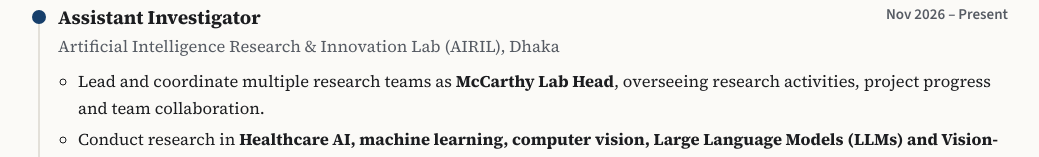
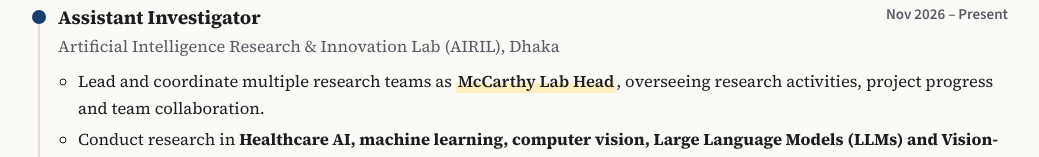
Before and after one commit to Pappokhan/Pappokhan.github.io, a plain HTML site: page experience.html in a window 1280 px wide. Shown: the part 292-449 px from the top of the page, without its empty margins (120-1159 px from the left). Drawn offline with nearby package versions, Linux system fonts and the light colour scheme.

Commit message:
Update experience.html

```diff
--- a/experience.html
+++ b/experience.html
@@ -55,7 +55,7 @@
       </div>
       <span class="org">Artificial Intelligence Research &amp; Innovation Lab (AIRIL), Dhaka</span>
       <ul>
-        <li>Lead and coordinate multiple research teams as <strong>McCarthy Lab Head</strong>, overseeing research activities, project progress and team collaboration.</li>
+        <li>Lead and coordinate multiple research teams as <strong><mark>McCarthy Lab Head</mark></strong>, overseeing research activities, project progress and team collaboration.</li>
         <li>Conduct research in <strong>Healthcare AI, machine learning, computer vision, Large Language Models (LLMs) and Vision-Language Models (VLMs)</strong>, contributing to journal and conference publications.</li>
         <li>Develop, train and evaluate deep learning models and LLM/VLM-based systems using prompt engineering.</li>
         <li>Design and deploy AI-powered applications using Flask, Django and Streamlit.</li>
```
